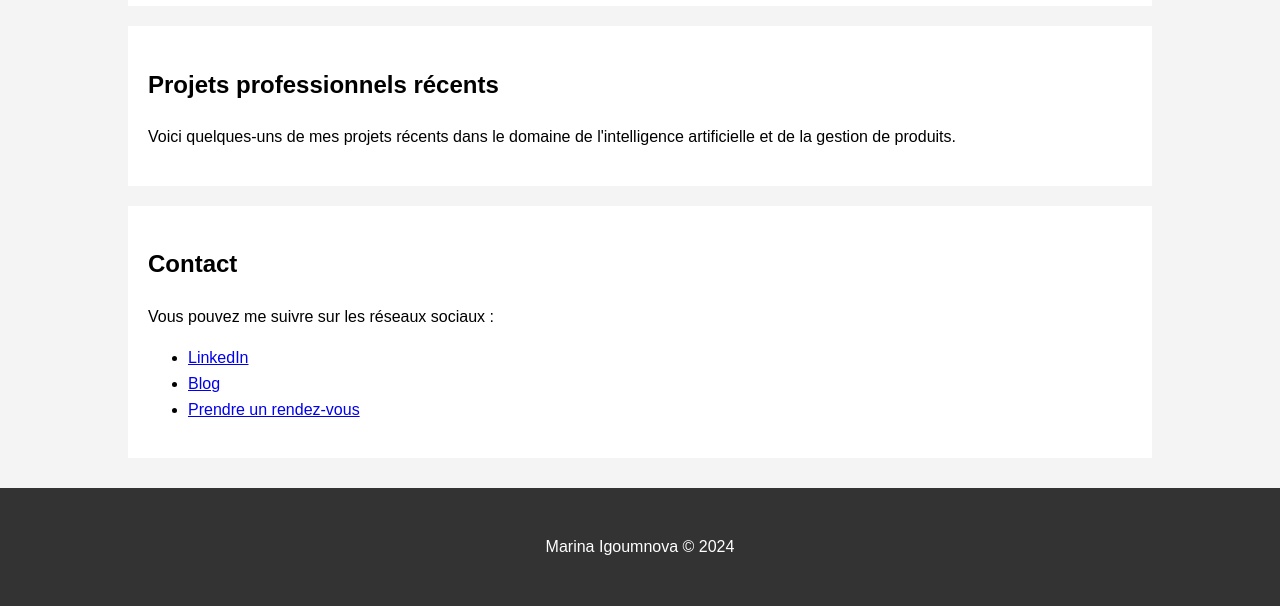
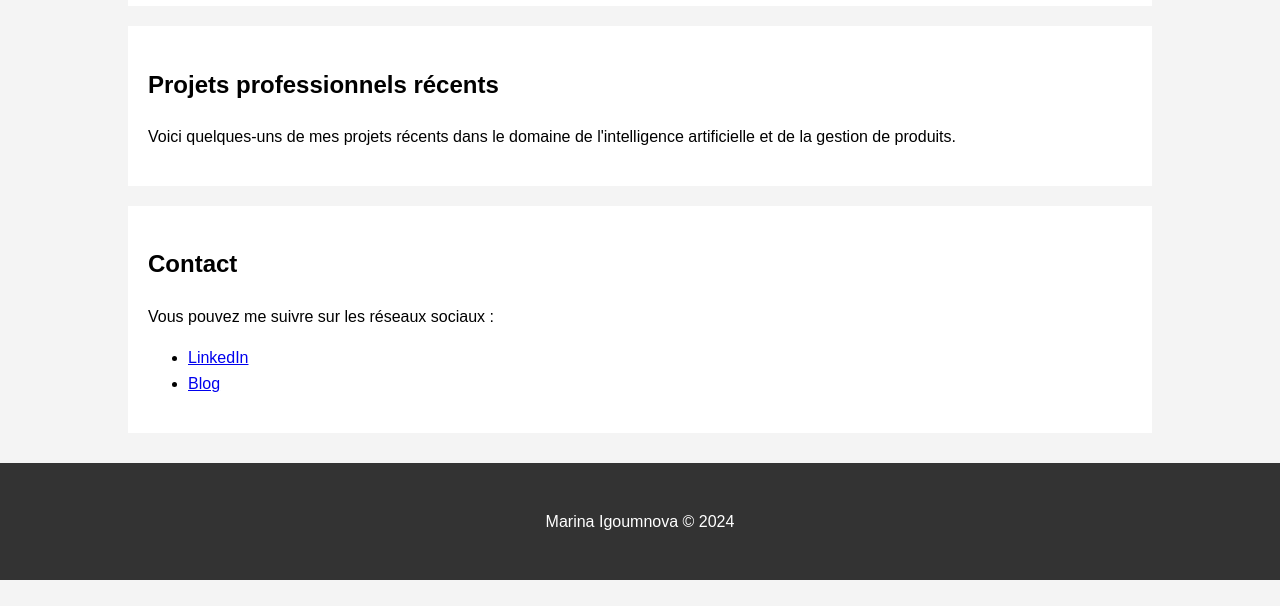
Before and after one commit to Marifru/marifru.github.io, a plain HTML site: page index.html in a window 1280 px wide. Shown: the part 2911-3517 px from the top of the page. After the commit the page ends 3491 px from the top, so only its background shows below. Drawn offline with Linux system fonts and the light colour scheme.

Commit message:
Update index.html
6juin+

```diff
--- a/index.html
+++ b/index.html
@@ -126,7 +126,6 @@
             <ul>
                 <li><a href="https://www.linkedin.com/in/marina-igoumnova/">LinkedIn</a></li>
                 <li><a href="https://marigoum.blogspot.com/">Blog</a></li>
-                <li><a href="https://calendly.com/marina_igoumnova">Prendre un rendez-vous</a></li>
                 <!-- Ajouter d'autres liens sociaux ici -->
             </ul>
         </section>
```
